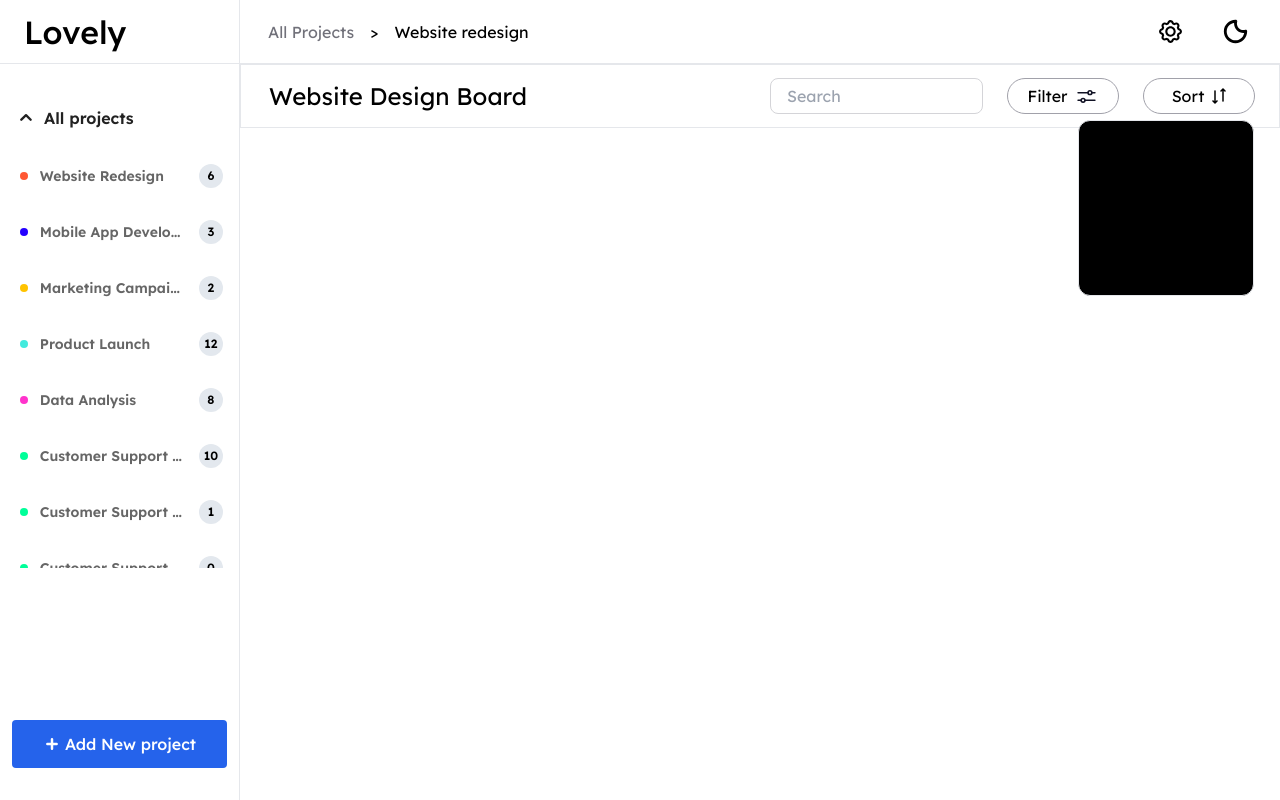
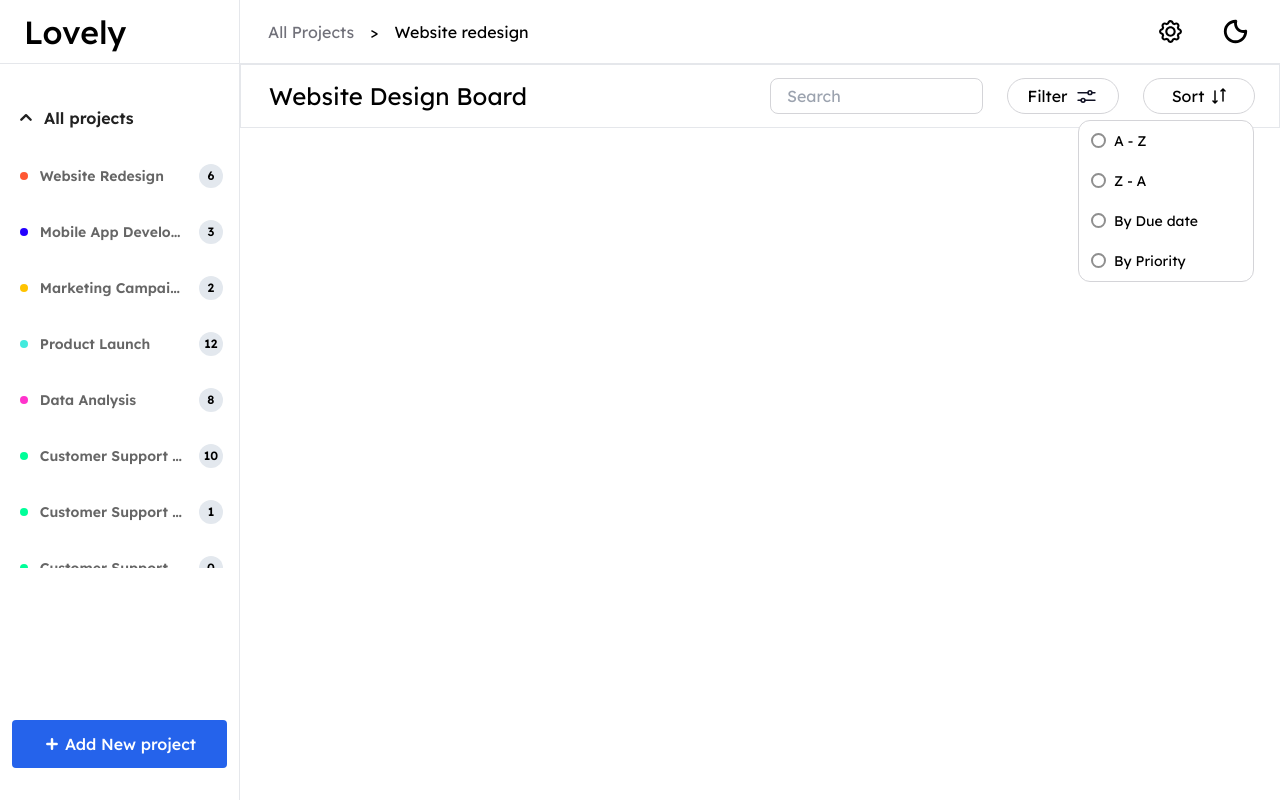
Before and after one commit to Jeff-Maina/tasks, a Next.js app: page /Dashboard in a window 1280 px wide. Built offline with nearby package versions, Linux system fonts and the light colour scheme.

Commit message:
added sorting options and their styling

```diff
--- a/src/pages/Dashboard.js
+++ b/src/pages/Dashboard.js
@@ -344,6 +344,12 @@ const NavBar = () => {
 
 //  main body;
 const MainBody = () => {
+  // make sort options clickable;
+  const selectSortingOption = (e) => {
+    e.target.previousElementSibling.checked =
+      !e.target.previousElementSibling.checked;
+  };
+
   return (
     <main>
       <header className="w-full h-16 border pl-7 flex justify-between">
@@ -359,7 +365,7 @@ const MainBody = () => {
               placeholder="Search"
             />
           </div>
-          <div className="h-9 cursor-pointer w-28 border border-zinc-400 rounded-full flex items-center justify-center gap-2">
+          <div className="h-9 cursor-pointer w-28 border border-zinc-300 rounded-full flex items-center justify-center gap-2">
             <p>Filter</p>
             <svg
               xmlns="http://www.w3.org/2000/svg"
@@ -383,7 +389,8 @@ const MainBody = () => {
               ></path>
             </svg>
           </div>
-          <div className="h-9 cursor-pointer w-28 border border-zinc-400 rounded-full flex items-center justify-center gap-2 relative">
+          <div className="h-9 w-28 border border-zinc-300 rounded-full flex items-center justify-center gap-2 relative">
+            <div className="w-full h-9 flex items-center gap-2 justify-center cursor-pointer">
               <p>Sort</p>
               <svg
                 width="14"
@@ -397,8 +404,33 @@ const MainBody = () => {
                   fill="black"
                 />
               </svg>
-            <div className="absolute border top-[120%] rounded-xl right-0 w-44 h-44 z-50 bg-black">
+            </div>
 
+            <div className="absolute border border-zinc-300 top-[120%] rounded-xl right-0 w-44 z-50 bg-white flex flex-col items-center justify-evenly">
+              <div className="w-full cursor-pointer h-10 flex gap-2 items-center px-3">
+                <input type="radio" name="sort" value="A - Z" />
+                <p onClick={selectSortingOption} className="text-sm">
+                  A - Z
+                </p>
+              </div>
+              <div className="w-full cursor-pointer h-10 flex gap-2 items-center px-3">
+                <input type="radio" name="sort" value="A - Z" />
+                <p onClick={selectSortingOption} className="text-sm">
+                  Z - A
+                </p>
+              </div>
+              <div className="w-full cursor-pointer h-10 flex gap-2 items-center px-3">
+                <input type="radio" name="sort" value="A - Z" />
+                <p onClick={selectSortingOption} className="text-sm">
+                  By Due date
+                </p>
+              </div>
+              <div className="w-full cursor-pointer h-10 flex gap-2 items-center px-3">
+                <input type="radio" name="sort" value="A - Z" />
+                <p onClick={selectSortingOption} className="text-sm">
+                  By Priority
+                </p>
+              </div>
             </div>
           </div>
         </div>
--- a/src/styles/globals.css
+++ b/src/styles/globals.css
@@ -25,3 +25,23 @@ body {
   background-color: #e1e1e1;
   width: 10px;
 }
+
+
+/* radios */
+input[type="radio"] {
+  appearance: none;
+  -webkit-appearance: none;
+  -moz-appearance: none;
+  width: 15px;
+  height: 15px;
+  border: 2px solid #8f8f8f;
+  border-radius: 50%;
+  outline: none;
+  cursor: pointer;
+}
+
+/* Style radio button when checked */
+input[type="radio"]:checked {
+  /* border-color: ; */
+  border: 3px solid #007bff;
+}
```
Lines whose indentation alone changed are shown as unchanged.
